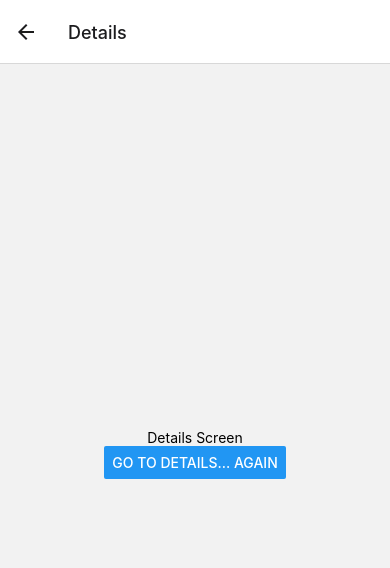
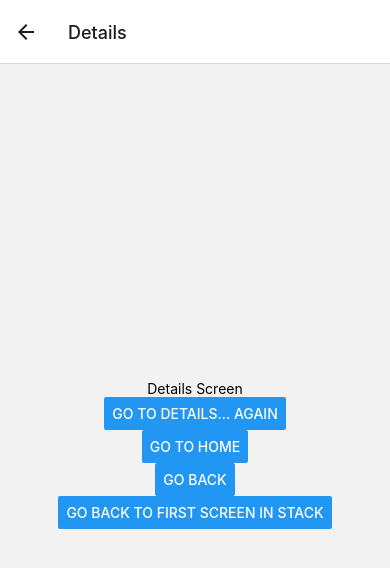
Before and after one commit to alveloper/react-native-navigation, a React Native app: screen / in a window 390 px wide. Both pictures are taken after a click on the button "GO TO DETAILS". Shown: the top 568 px of the page. Built offline with nearby package versions, Linux system fonts and the light colour scheme.

Commit message:
Going back

```diff
--- a/App.js
+++ b/App.js
@@ -32,10 +32,27 @@ function DetailScreen({ navigation }) {
       */}
       <Button
         title="Go to Details... again"
-        onPress={() => navigation.push('Details')}
+        onPress={() => navigation.push("Details")}
+      />
+      {/*
+      (7) Sometimes you'll want to be able to programmatically trigger back button,
+      and for that you can use navigation.goBack();.
+      Another common requirement is to be able to go back multiple screens --
+      for example, if you are several screens deep in a stack
+      and want to dismiss all of them to go back to the first screen.
+      In this case, we know that we want to go back to Home so we can use navigate('Home')
+      (not push! try that out and see the difference).
+      Another alternative would be navigation.popToTop(),
+      which goes back to the first screen in the stack.
+      */}
+      <Button title="Go to Home" onPress={() => navigation.navigate("Home")} />
+      <Button title="Go back" onPress={() => navigation.goBack()} />
+      <Button
+        title="Go back to first screen in stack"
+        onPress={() => navigation.popToTop()}
       />
     </View>
-  )
+  );
 }
 
 /*
```
